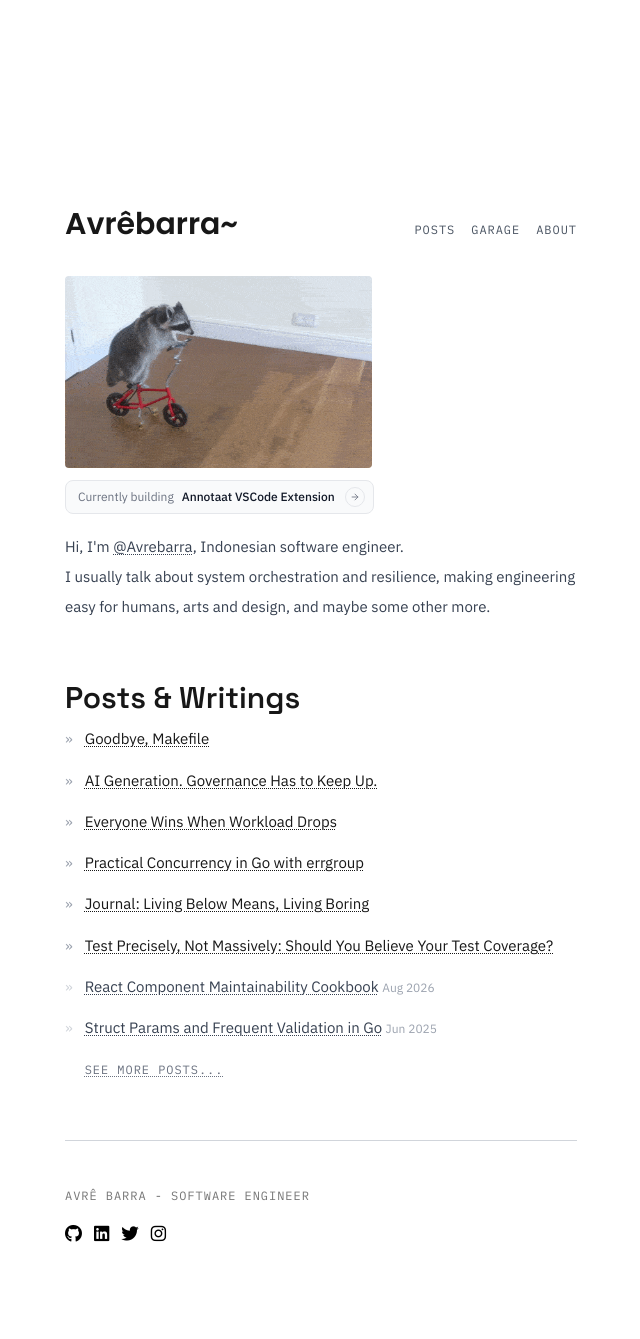
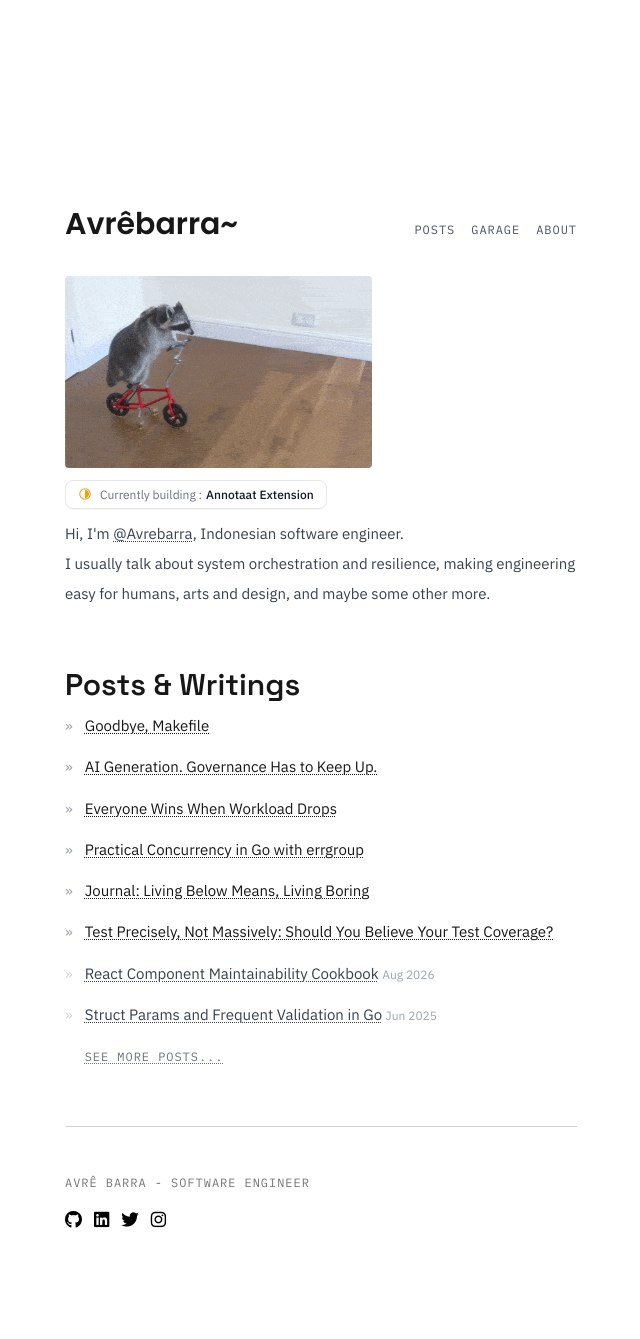
Before and after one commit to avrebarra/avrebarra.github.io, a Jekyll site: the page built from pages/index.html, in a window 1280 px wide. Shown: the whole page, without its empty margins (319-959 px from the left). Built offline with Jekyll 4.4.1, drawn with Linux system fonts in a browser that asks for light colours.

Commit message:
feat: update annotaat banner styling and content on homepage

```diff
--- a/pages/index.html
+++ b/pages/index.html
@@ -9,23 +9,21 @@
     loading="lazy" />
 
   <a href="/annotaat/"
-    class="mb-0 inline-flex items-center gap-2.5 rounded-lg border border-gray-200 bg-gray-50 py-1.5 pl-3 pr-2 transition-colors hover:bg-gray-100"
-    style="text-decoration: none">
-    <span class="flex items-center gap-2 text-xs leading-tight">
-      <span class="text-gray-500">Currently building</span>
-      <span class="font-medium text-gray-900">Annotaat VSCode Extension</span>
+    class="mb-0 inline-flex max-w-full items-center gap-2 rounded-lg border border-gray-200 bg-white py-1.5 pl-3 pr-3"
+    style="text-decoration: none; box-shadow: 0 1px 1px rgba(0, 0, 0, 0.03)">
+    <span aria-hidden="true">
+      <svg width="14" height="14" viewBox="0 0 24 24" fill="none">
+        <circle cx="12" cy="12" r="9" stroke="#f59e0b" stroke-width="1.75" />
+        <path d="M12 5.25a6.75 6.75 0 0 1 0 13.5Z" fill="#f59e0b" />
+      </svg>
     </span>
-    <span class="flex h-5 w-5 items-center justify-center rounded-full border border-gray-200 text-gray-500"
-      aria-hidden="true">
-      <svg width="10" height="10" viewBox="0 0 24 24" fill="none" stroke="currentColor" stroke-width="2"
-        stroke-linecap="round" stroke-linejoin="round">
-        <path d="M5 12h14" />
-        <path d="m12 5 7 7-7 7" />
-      </svg>
+    <span class="flex min-w-0 items-center gap-1 overflow-hidden text-ellipsis whitespace-nowrap text-xs leading-tight">
+      <span class="text-gray-500">Currently building :</span>
+      <span class="font-medium text-gray-900">Annotaat Extension</span>
     </span>
   </a>
 
-  <p class="leading-loose text-gray-700">
+  <p class="mt-2 leading-loose text-gray-700">
     Hi, I'm
     <a href="https://github.com/avrebarra" rel="me">@Avrebarra</a>, Indonesian software engineer.
     <br />
```
